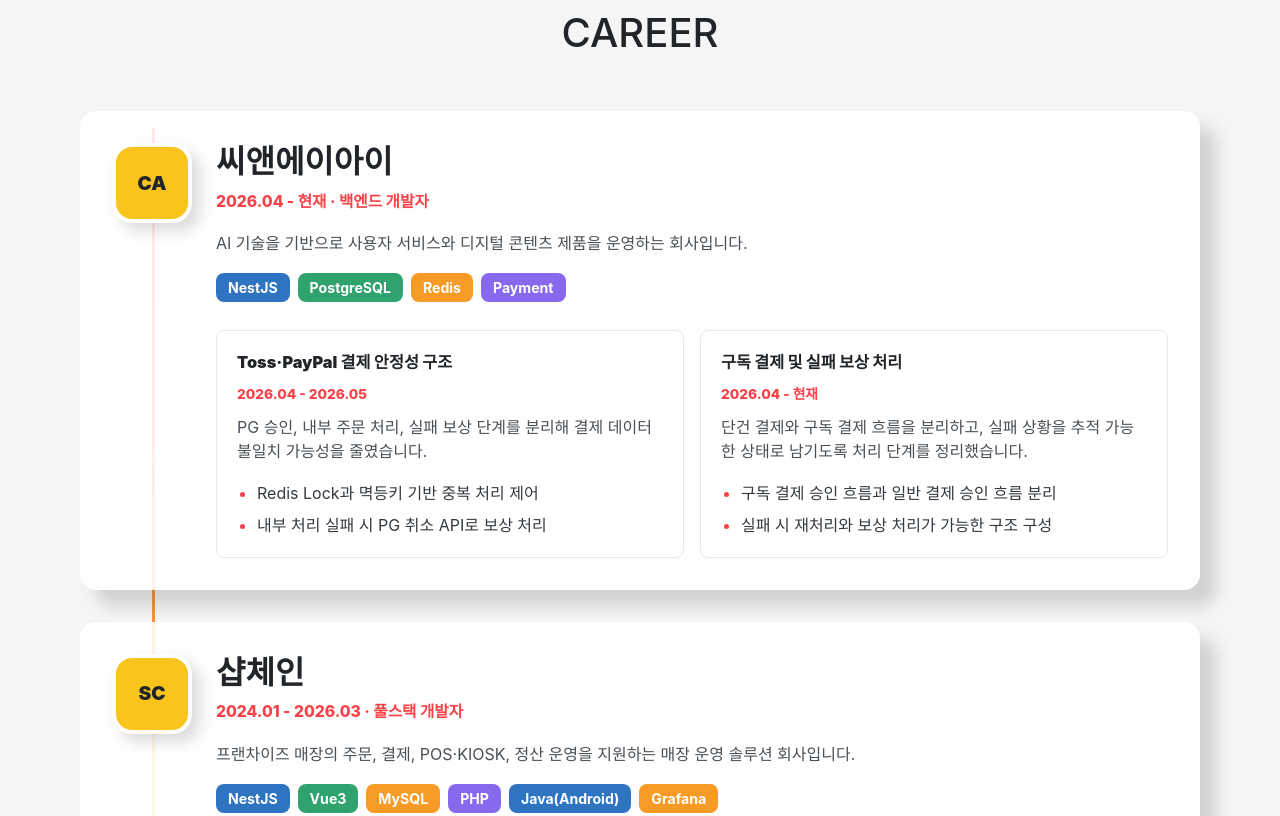
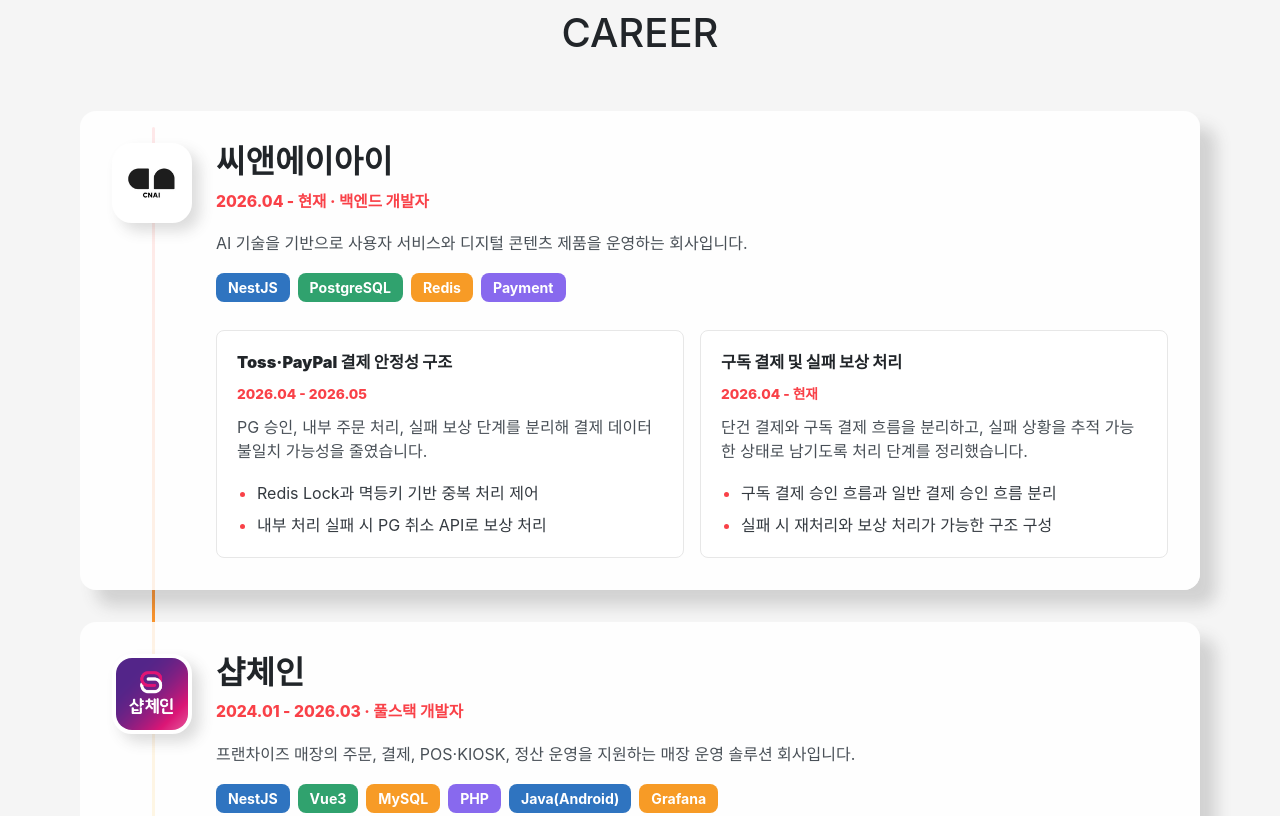
Before and after one commit to 723poil/723poil.github.io, a website: page index.html in a window 1280 px wide. Shown: the part 2931-3747 px from the top of the page. Drawn offline with Linux system fonts and the light colour scheme.

Commit message:
content: add company logos to career timeline

```diff
--- a/assets/styles.css
+++ b/assets/styles.css
@@ -382,11 +382,16 @@ a {
   height: 80px;
   border: 4px solid var(--white);
   border-radius: 20px;
-  background: var(--yellow);
-  color: var(--black);
+  overflow: hidden;
+  background: var(--white);
   box-shadow: 8px 8px 14px rgba(68, 68, 68, 0.18);
-  font-size: 1.2rem;
-  font-weight: 900;
+}
+
+.company-icon img {
+  display: block;
+  width: 100%;
+  height: 100%;
+  object-fit: cover;
 }
 
 .career-card-body {
--- a/index.html
+++ b/index.html
@@ -100,7 +100,7 @@
         <h2 class="section-title">CAREER</h2>
         <div class="career-timeline site-shell">
           <article class="career-card">
-            <div class="company-icon" aria-hidden="true">CA</div>
+            <div class="company-icon"><img src="assets/logos/cnai.png" alt="씨앤에이아이 로고"></div>
             <div class="career-card-body">
               <header class="company-header">
                 <h3>씨앤에이아이</h3>
@@ -136,7 +136,7 @@
             </div>
           </article>
           <article class="career-card">
-            <div class="company-icon" aria-hidden="true">SC</div>
+            <div class="company-icon"><img src="assets/logos/shopchain.png" alt="샵체인 로고"></div>
             <div class="career-card-body">
               <header class="company-header">
                 <h3>샵체인</h3>
@@ -184,7 +184,7 @@
             </div>
           </article>
           <article class="career-card">
-            <div class="company-icon" aria-hidden="true">SC</div>
+            <div class="company-icon"><img src="assets/logos/shopchain.png" alt="샵체인 로고"></div>
             <div class="career-card-body">
               <header class="company-header">
                 <h3>샵체인</h3>
```
Also changed, not shown: tests/routes.test.js (+10 -0 lines), assets/logos/cnai.png (added), assets/logos/shopchain.png (added).
